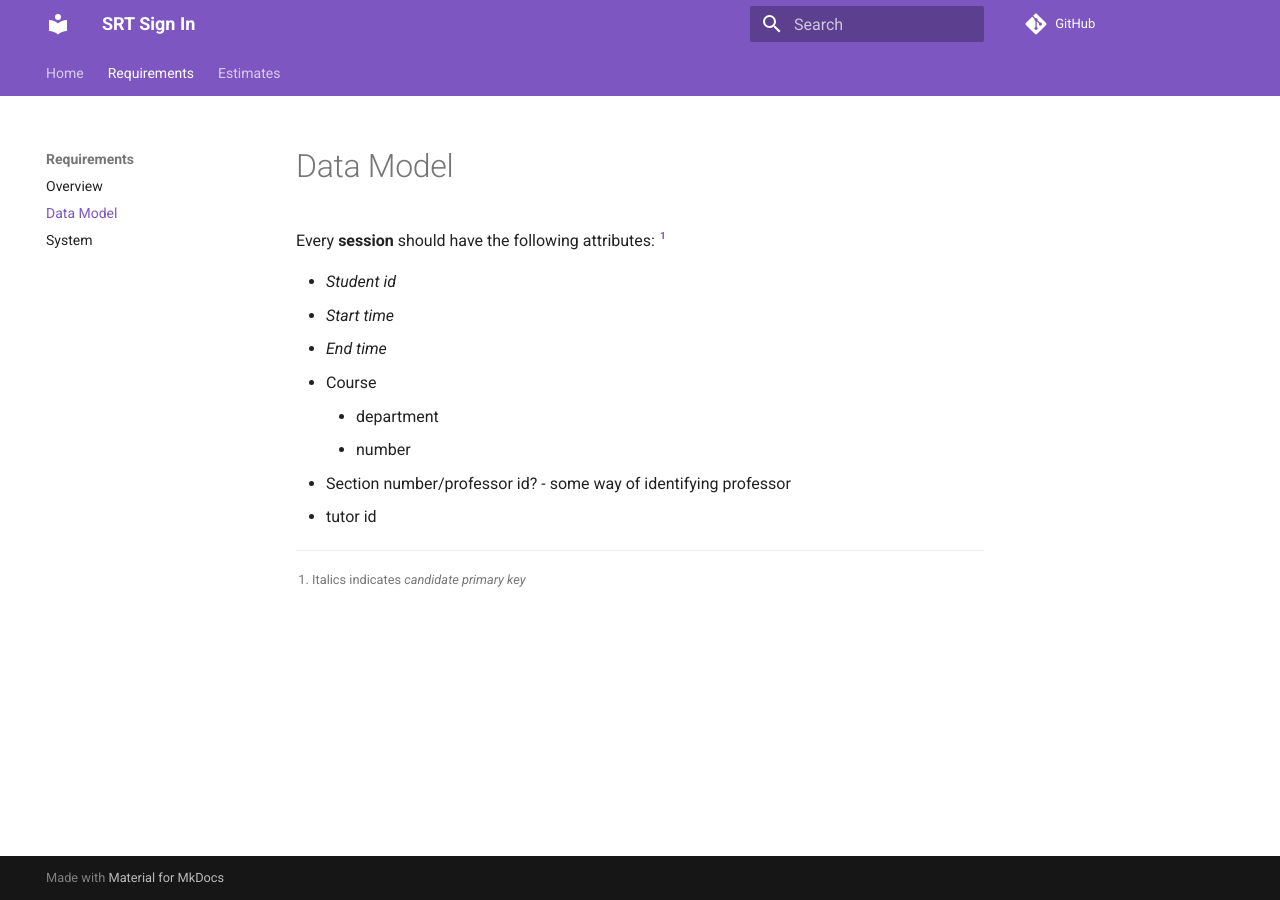
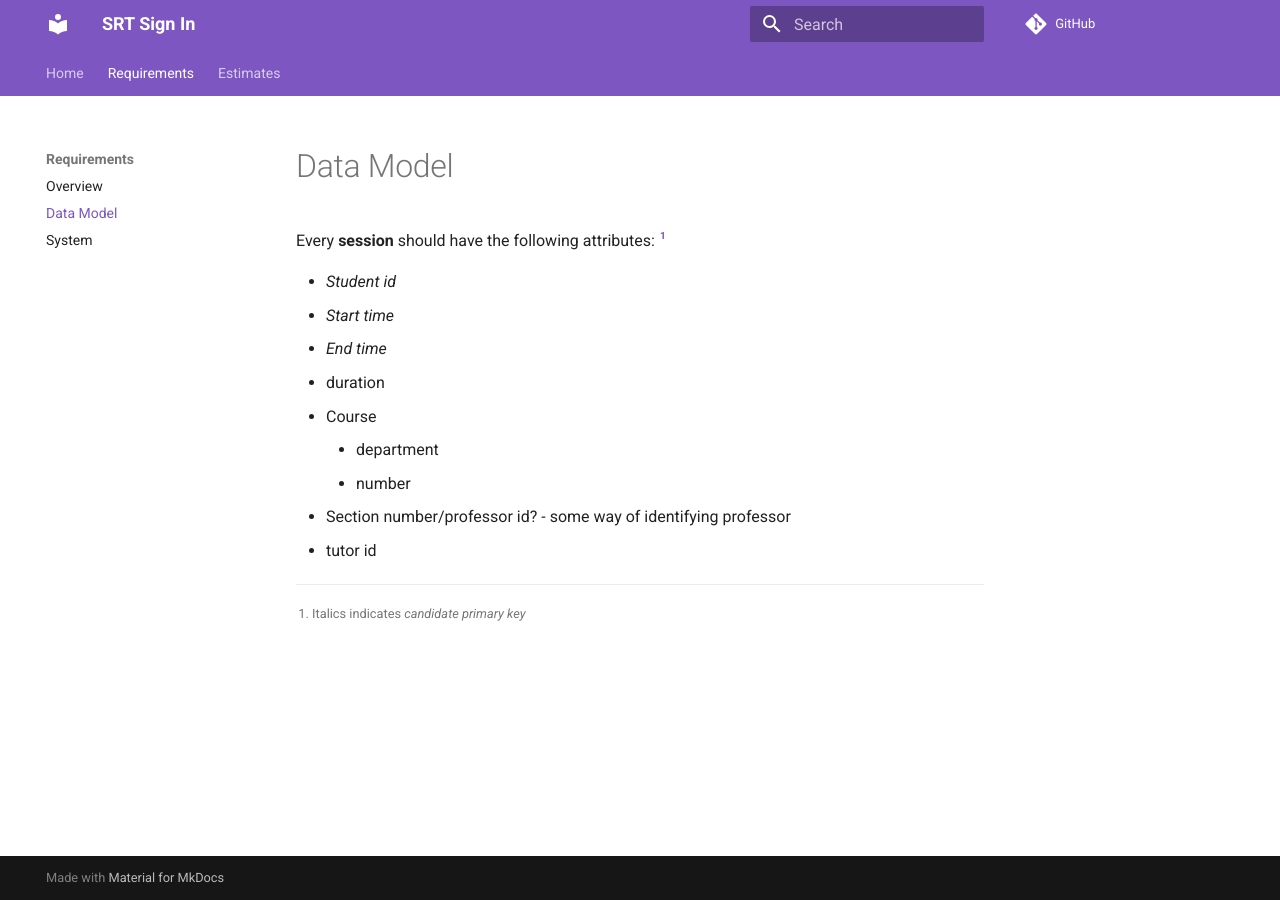
Before and after one commit to srtsignin/docs, an MkDocs documentation site: the page built from docs/requirements/data-model.md, in a window 1280 px wide. Built offline with MkDocs 1.6.1 and Material for MkDocs 9.7.7, drawn with Linux system fonts in a browser that asks for light colours.

Commit message:
Precalculate duration

```diff
--- a/docs/requirements/data-model.md
+++ b/docs/requirements/data-model.md
@@ -5,6 +5,7 @@ Every **session** should have the following attributes: [^1]
 - _Student id_
 - _Start time_
 - _End time_
+- duration
 - Course
     - department
     - number
```
